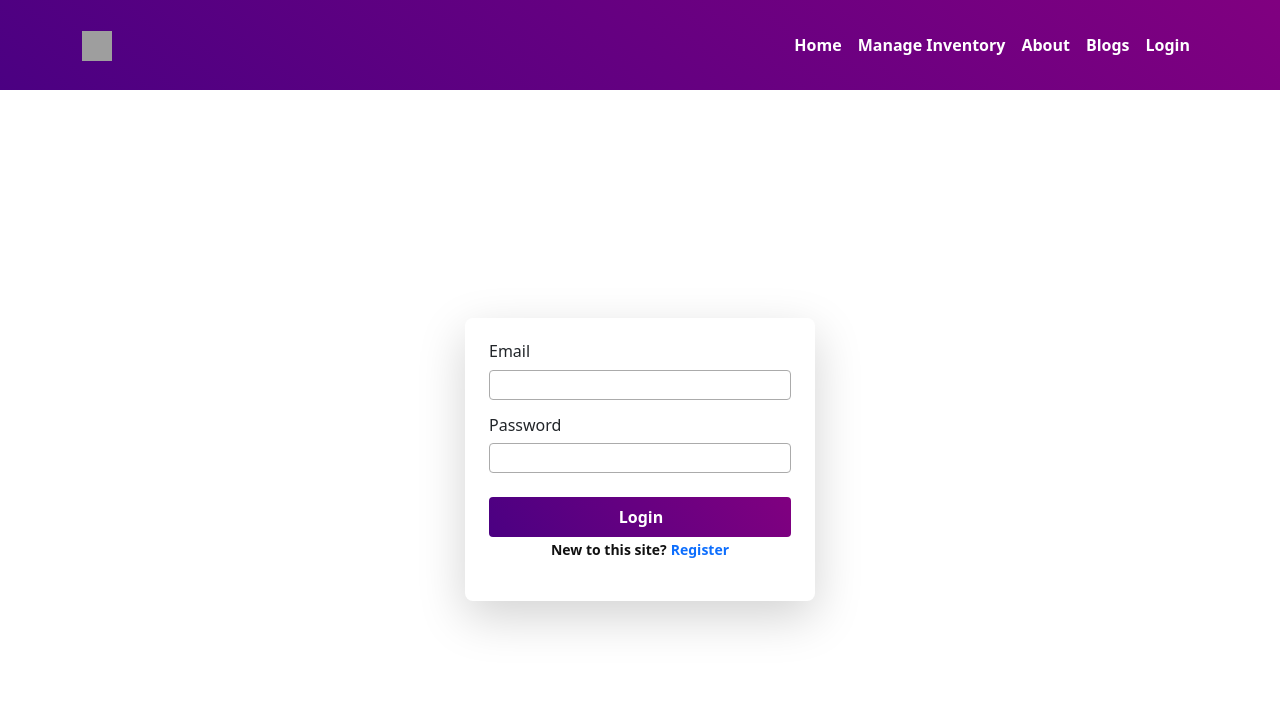
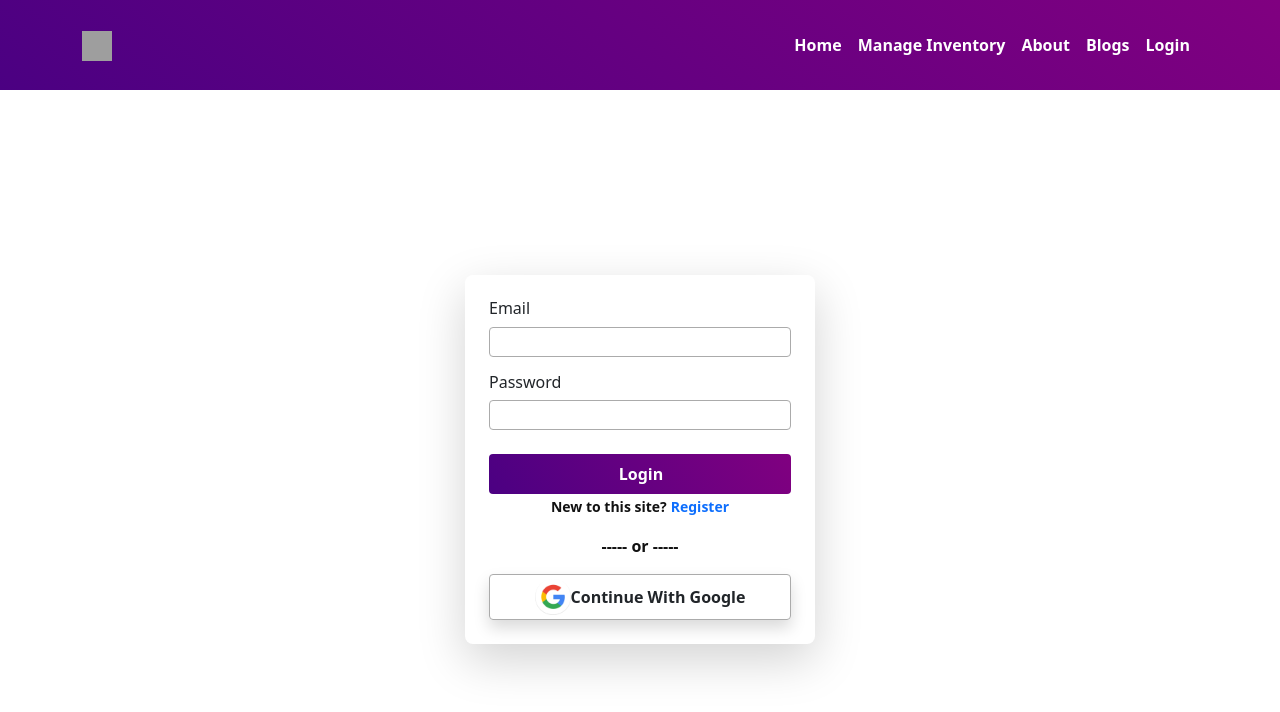
Before and after one commit to 1804011/assignment-11-client, a React (Create React App) app: page /login in a window 1280 px wide. Shown: the top 712 px of the page. Built offline with nearby package versions, Linux system fonts and the light colour scheme; no server answers; grey boxes are pictures that could not be loaded.

Commit message:
social login implemented

```diff
--- a/src/Components/Login/Login.css
+++ b/src/Components/Login/Login.css
@@ -38,3 +38,7 @@
 	font-weight: 600;
 	color: #111111;
 }
+.login-container .login-form > button {
+	border: 1px solid #ababab !important;
+	font-weight: 600;
+}
--- a/src/Components/Login/Login.js
+++ b/src/Components/Login/Login.js
@@ -3,7 +3,11 @@ import { Link, useLocation, useNavigate } from "react-router-dom";
 import { useRef } from "react";
 import "./Login.css";
 import auth from "../../firebase.init";
-import { useSignInWithEmailAndPassword } from "react-firebase-hooks/auth";
+import google from "../../images/google.png";
+import {
+	useSignInWithEmailAndPassword,
+	useSignInWithGoogle,
+} from "react-firebase-hooks/auth";
 const Login = () => {
 	const emailRef = useRef("");
 	const passwordRef = useRef("");
@@ -11,15 +15,20 @@ const Login = () => {
 
 	const [signInWithEmailAndPassword, user, loading, error] =
 		useSignInWithEmailAndPassword(auth);
+	const [signInWithGoogle, googleUser, googleLoading, googleError] =
+		useSignInWithGoogle(auth);
 	const handleSubmit = (e) => {
 		e.preventDefault();
 		const email = emailRef.current.value;
 		const password = passwordRef.current.value;
 		signInWithEmailAndPassword(email, password);
 	};
+	const handleGoogleBtn = () => {
+		signInWithGoogle();
+	};
 	const location = useLocation();
 	let from = location.state?.from?.pathname || "/";
-	if (user) {
+	if (user || googleUser) {
 		navigate(from, { replace: true });
 	}
 
@@ -65,6 +74,17 @@ const Login = () => {
 						</span>
 					</small>
 				</p>
+				<p className="text-center">----- or -----</p>
+				<button
+					onClick={handleGoogleBtn}
+					className="d-flex py-1 btn align-items-center justify-content-center shadow border-rounded"
+				>
+					<img src={google} height={36} width={36} alt="google" />
+					<span>Continue With Google</span>
+				</button>
+				<p className="m-0 text-center text-danger">
+					{googleError && <small>*Popup closed by user</small>}
+				</p>
 			</div>
 		</div>
 	);
--- a/src/Components/MyItems/MyItems.js
+++ b/src/Components/MyItems/MyItems.js
@@ -31,6 +31,7 @@ const MyItems = () => {
 	}, []);
 	return (
 		<div className="my-items-container">
+			<h1 className="text-center mb-5">My Items ({items.length})</h1>
 			{items.map((item) => (
 				<MyItem item={item} key={item._id} handleDelete={handleDelete}></MyItem>
 			))}
--- a/src/Components/Signup/Signup.css
+++ b/src/Components/Signup/Signup.css
@@ -41,3 +41,7 @@
 	font-size: 12px;
 	font-weight: 600;
 }
+.signup-container .signup-form > button {
+	border: 1px solid #ababab !important;
+	font-weight: 600;
+}
--- a/src/Components/Signup/Signup.js
+++ b/src/Components/Signup/Signup.js
@@ -1,9 +1,11 @@
 import React, { useRef, useState } from "react";
 import { Link, useNavigate } from "react-router-dom";
 import "./Signup.css";
+import google from "../../images/google.png";
 import {
 	useCreateUserWithEmailAndPassword,
 	useSignInWithEmailAndPassword,
+	useSignInWithGoogle,
 } from "react-firebase-hooks/auth";
 import auth from "../../firebase.init";
 const Signup = () => {
@@ -14,7 +16,12 @@ const Signup = () => {
 	const navigate = useNavigate();
 	const [createUserWithEmailAndPassword, user, loading, error] =
 		useCreateUserWithEmailAndPassword(auth);
+	const [signInWithGoogle, googleUser, googleLoading, googleError] =
+		useSignInWithGoogle(auth);
 	const [signInWithEmailAndPassword] = useSignInWithEmailAndPassword(auth);
+	const handleGoogleBtn = () => {
+		signInWithGoogle();
+	};
 	const handleSubmit = (e) => {
 		e.preventDefault();
 		const email = emailRef.current.value;
@@ -34,6 +41,9 @@ const Signup = () => {
 			}
 		}
 	};
+	if (googleUser) {
+		navigate("/");
+	}
 
 	return (
 		<div className="signup-container">
@@ -72,6 +82,17 @@ const Signup = () => {
 						</span>
 					</small>
 				</p>
+				<p className="text-center">----- or -----</p>
+				<button
+					onClick={handleGoogleBtn}
+					className="d-flex py-1 btn align-items-center justify-content-center shadow border-rounded"
+				>
+					<img src={google} height={36} width={36} alt="google" />
+					<span>Continue With Google</span>
+				</button>
+				<p className="m-0 text-center text-danger">
+					{googleError && <small>*Popup closed by user</small>}
+				</p>
 			</div>
 		</div>
 	);
```
Also changed, not shown: src/images/google.png (added).
